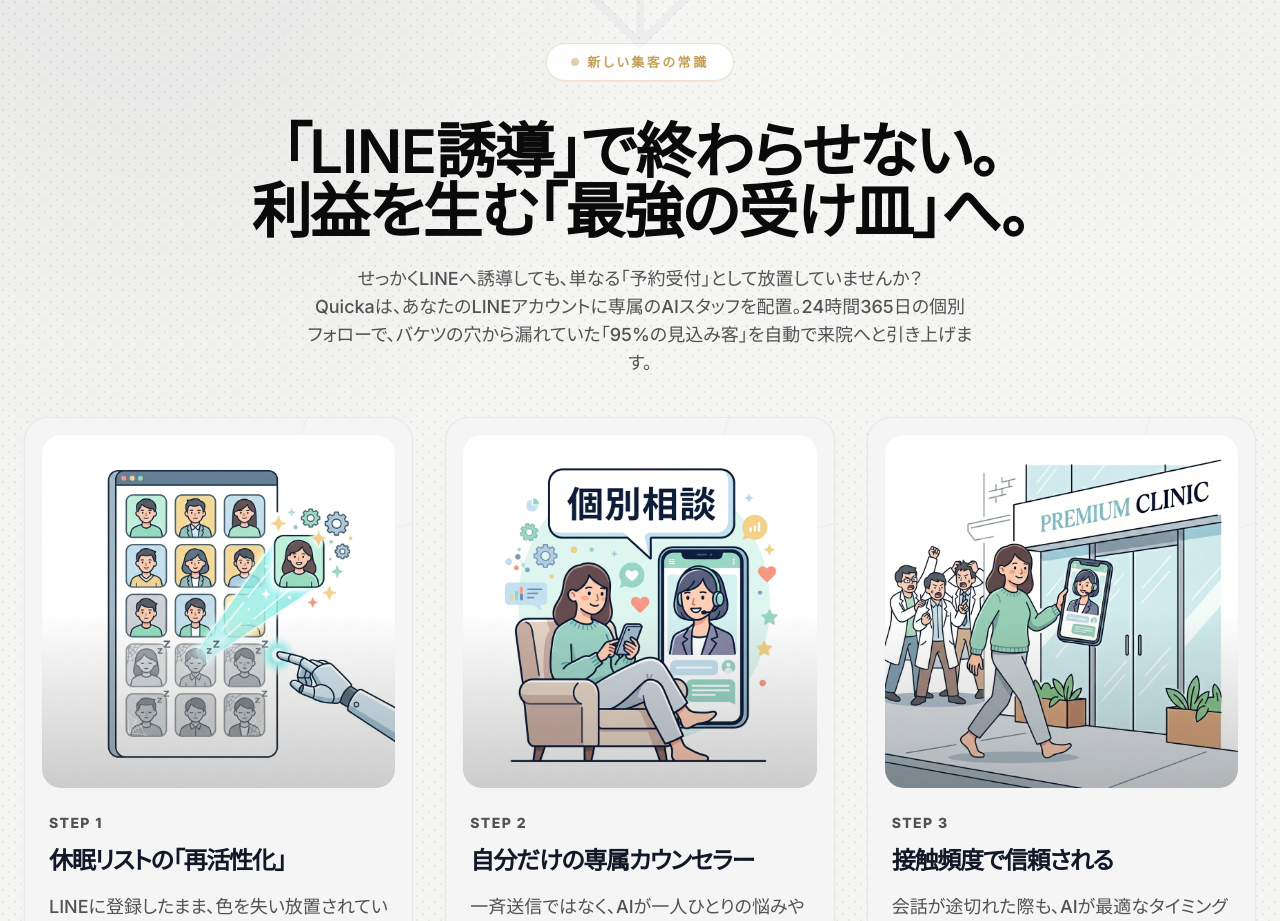
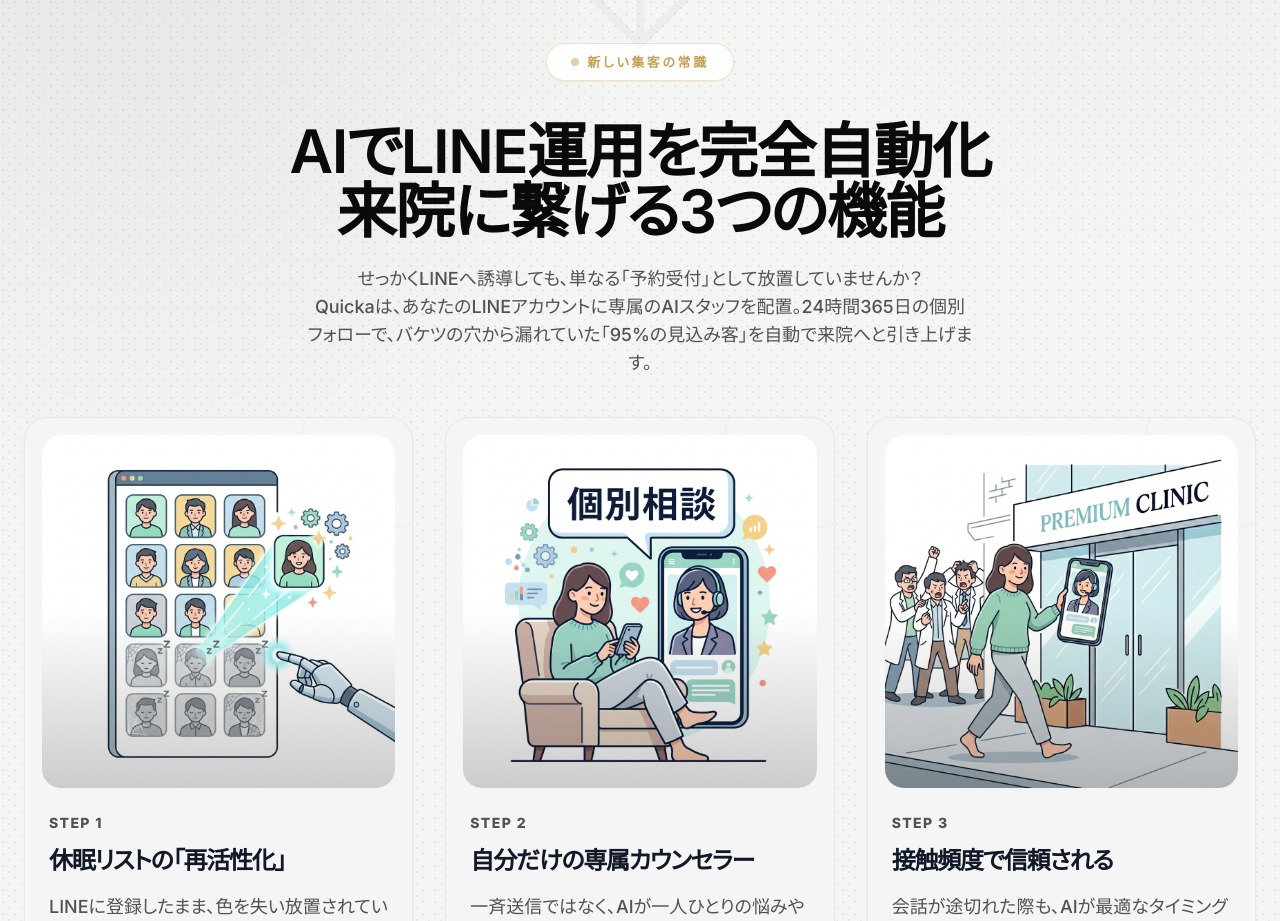
Before and after one commit to mikamishunpei/quicka-sdr-lp, a React (Vite) app: page /clinic in a window 1280 px wide. Shown: the part 2080-3001 px from the top of the page. Built offline with nearby package versions, Linux system fonts and the light colour scheme.

Commit message:
Update clinic solution section title

```diff
--- a/src/components/clinic/ClinicSolution.tsx
+++ b/src/components/clinic/ClinicSolution.tsx
@@ -8,8 +8,8 @@ export function ClinicSolution() {
     <HeroMonochrome
       title={
         <>
-          「LINE誘導」で終わらせない。<br />
-          利益を生む「最強の受け皿」へ。
+          AIでLINE運用を完全自動化<br />
+          来院に繋げる3つの機能
         </>
       }
       description={
```
